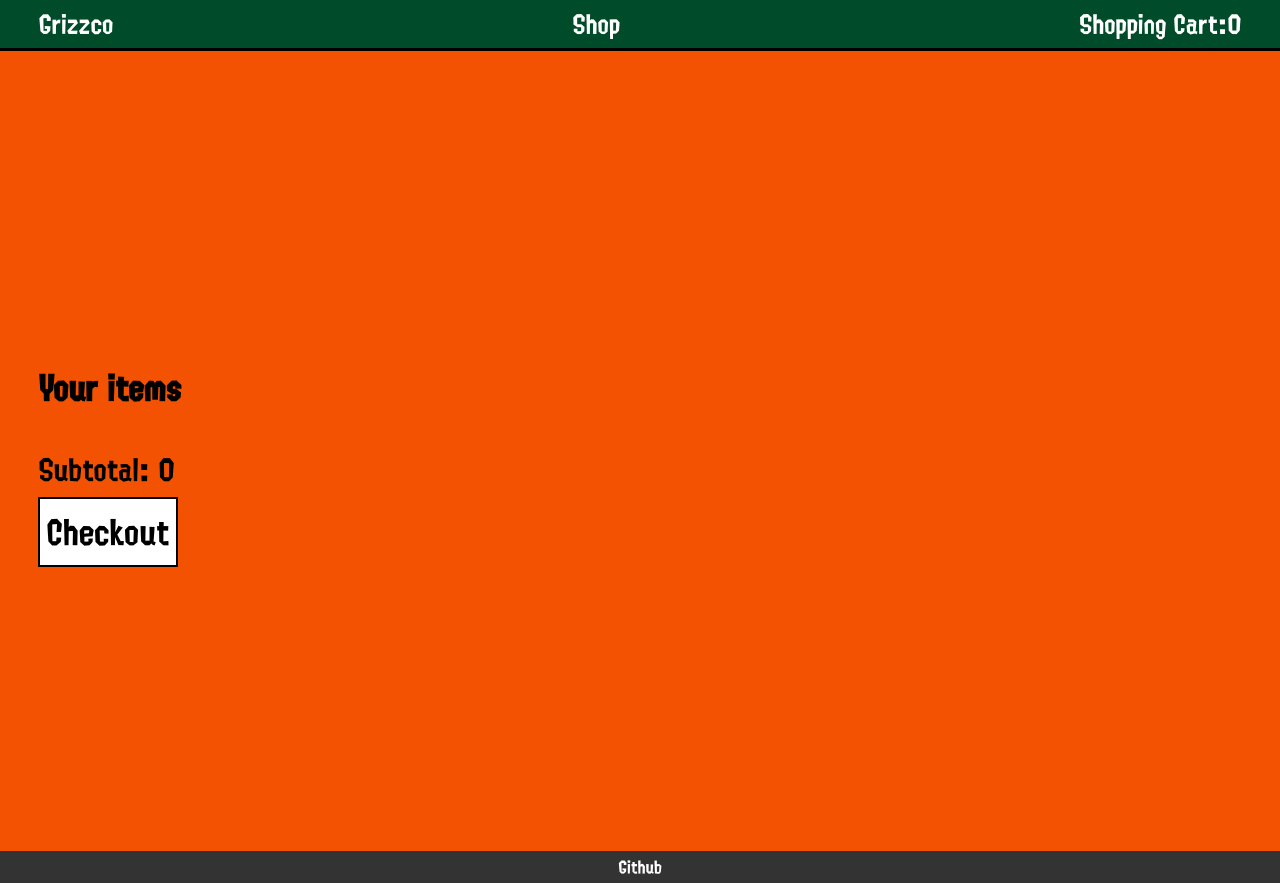
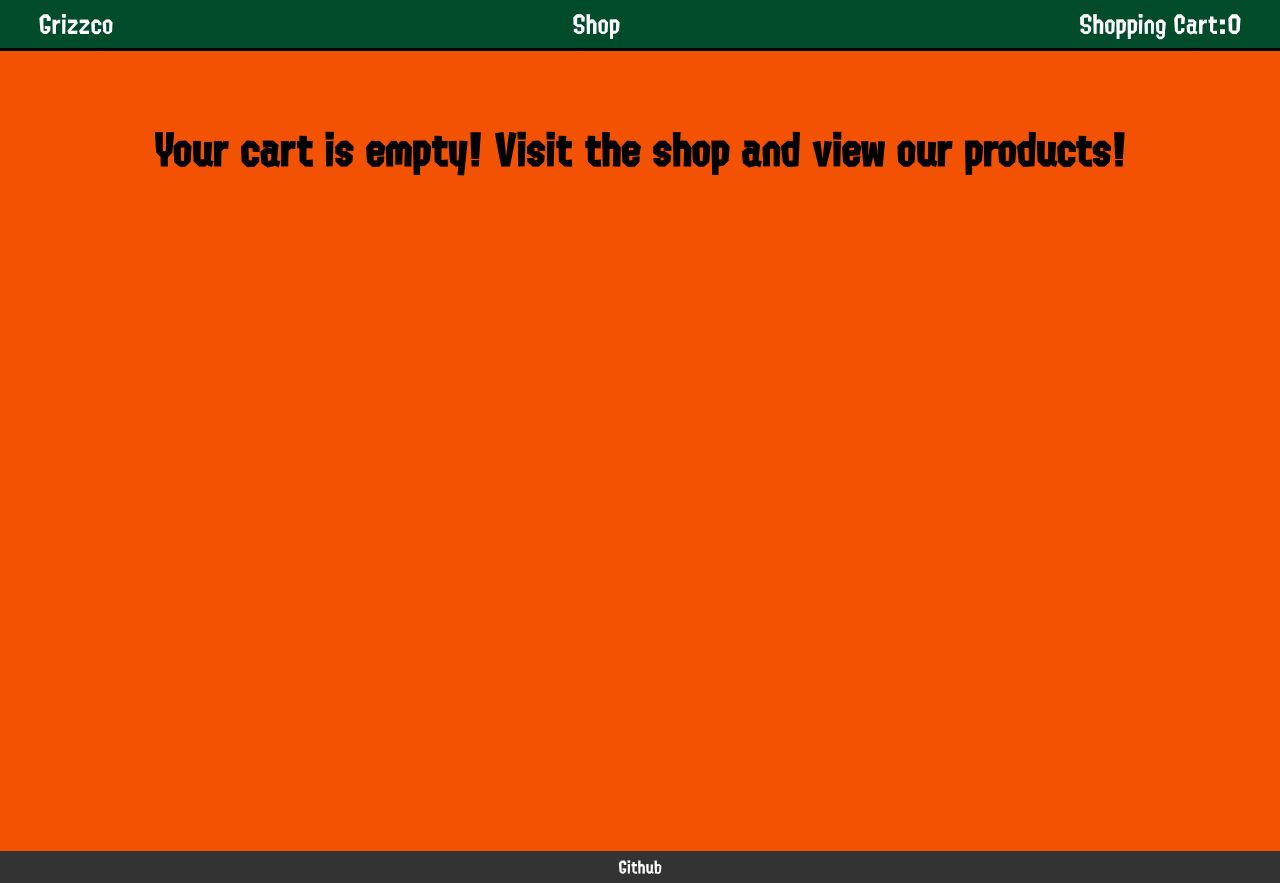
Before and after one commit to DrantDumani/shopping-cart, a React (Create React App) app: page /cart in a window 1280 px wide. Built offline with nearby package versions, Linux system fonts and the light colour scheme.

Commit message:
Added conditional render to cart page when cart is empty

```diff
--- a/src/ShoppingCart.js
+++ b/src/ShoppingCart.js
@@ -6,7 +6,13 @@ function ShoppingCart({
   removeItem,
   subTotal,
 }) {
-  return (
+  return subTotal === 0 ? (
+    <div className="empty-cart">
+      <h1 className="empty-cart-text">
+        Your cart is empty! Visit the shop and view our products!
+      </h1>
+    </div>
+  ) : (
     <div className="cart-page">
       <h1>Your items</h1>
       <div className="cart-list">
--- a/src/stylesheets/App.css
+++ b/src/stylesheets/App.css
@@ -50,7 +50,8 @@ body {
 .homepage,
 .shopPage,
 .item-page,
-.cart-page {
+.cart-page,
+.empty-cart {
   padding: 2em var(--horizontalPad);
   min-height: 100vh;
 }
@@ -59,6 +60,7 @@ body {
   display: flex;
   flex-direction: column;
   align-items: center;
+  gap: 8vh 0;
   font-size: 1.5em;
   flex: 1;
   background-color: rgba(242, 82, 2, 0.749);
@@ -76,6 +78,11 @@ body {
   font-size: 2em;
 }
 
+.page-title,
+.homepage-desc {
+  line-height: 1;
+}
+
 .link-btn {
   text-decoration: none;
   color: #004b29;
@@ -91,7 +98,8 @@ body {
 
 .shopPage,
 .item-page,
-.cart-page {
+.cart-page,
+.empty-cart {
   background-color: #f25202;
 }
 
@@ -232,3 +240,11 @@ body {
   text-decoration: none;
   color: inherit;
 }
+
+.empty-cart {
+  text-align: center;
+}
+
+.empty-cart-text {
+  font-size: 40px;
+}
```
